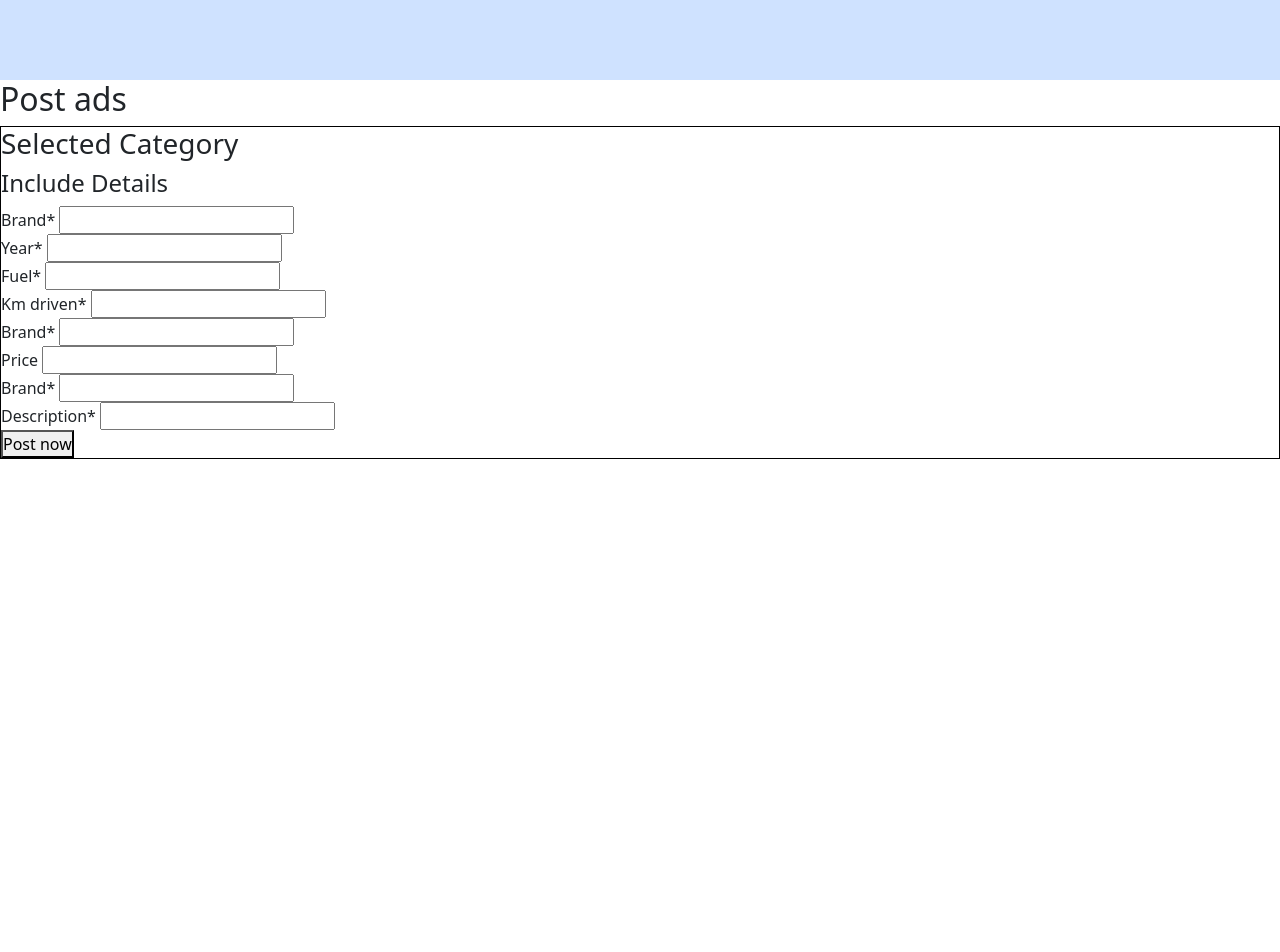
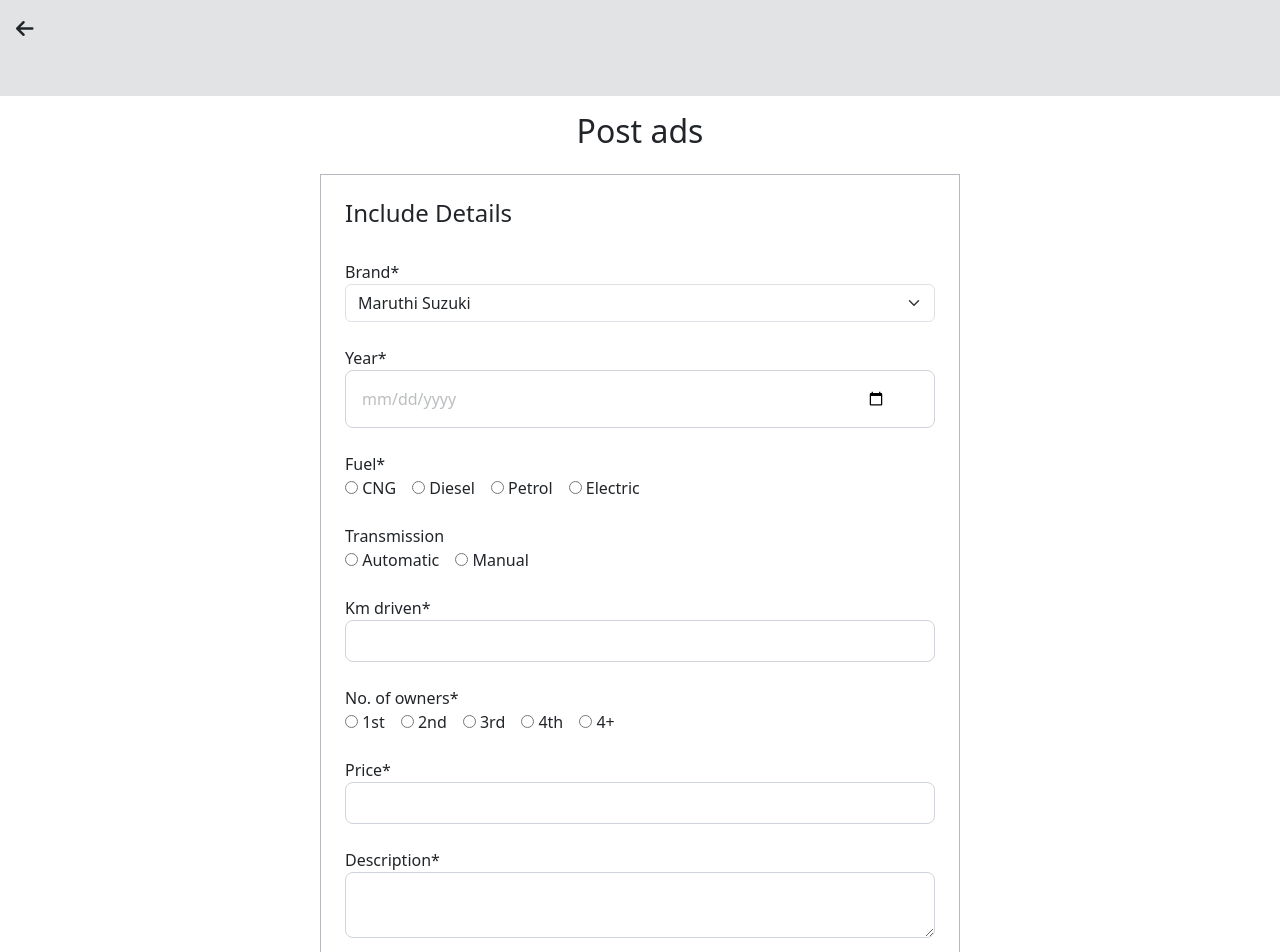
Before and after one commit to prajula255/crudw, a React (Vite) app: page /addetails in a window 1280 px wide. Shown: the top 952 px of the page. Before the commit the page ends 800 px from the top, so only its background shows below. Built offline with nearby package versions, Linux system fonts and the light colour scheme.

Commit message:
updations in profile page and adsdetailspage

```diff
--- a/src/App.jsx
+++ b/src/App.jsx
@@ -6,7 +6,7 @@ import HomePage from "./pages/homePage/homePage";
 import ProtectedRoute from "./provider/protectedRoute";
 import ProductDetails from "./pages/productDetails/productDetails";
 import ProfilePage from "./pages/profilepage";
-import AdsDetails from "./pages/adsDetails";
+import AdDetailsPage from "./pages/adsDetails";
 function App() {
   return (
     <>
@@ -17,7 +17,7 @@ function App() {
           <Route path="/home" element={<ProtectedRoute><HomePage /></ProtectedRoute>} />
           <Route path="/product-details" element={<ProductDetails />} />
           <Route path="/ads" element={<ProfilePage />} />
-          <Route path="/addetails" element={<AdsDetails/>}/>
+          <Route path="/addetails" element={<AdDetailsPage />} />
         </Routes>
       </Router>
     </>
--- a/src/pages/adsDetails.jsx
+++ b/src/pages/adsDetails.jsx
@@ -1,28 +1,98 @@
 import React from "react";
+import { useNavigate } from "react-router-dom";
 
 function AdsDetails() {
+    const navigate = useNavigate();
     return (
-        <div>
-            <nav className="bg-primary-subtle" style={{ padding: "40px" }}>
-            </nav>
-            <h2>Post ads</h2>
-            <div style={{ border: "1px solid black" }}>
-                <h3>Selected Category</h3>
-                <h4>Include Details</h4>
-                <form>
-                    <label>Brand* <input type="text" /></label><br />
-                    <label>Year* <input type="number" /></label><br />
-                    <label>Fuel* <input type="text" /></label><br />
-                    <label>Km driven* <input type="number" /></label><br />
-                    <label>Brand* <input type="text" /></label><br />
-                    <label>Price <input type="number" /></label><br />
-                    <label>Brand* <input type="text" /></label><br />
-                    <label>Description* <input type="number" /></label><br />
+        <>
+            <div className='position-fixed top-0 z-1 bg-secondary-subtle' style={{ height: "12vh", width: "100%" }}>
+                <nav className='d-flex justify-content-start align-items-center p-3'>
+                    <span onClick={() => navigate(-1)}><i className="fa-solid fa-arrow-left fa-lg"></i></span>
+                </nav>
+            </div>
 
-                    <button type="submit">Post now</button>
-                </form>
+            <div style={{ marginTop: "12vh" }}>
+                <div className='p-3 text-center'>
+                    <h2>Post ads</h2>
+                </div>
+
+                <div className='d-flex justify-content-center align-items-center'>
+                    <form className='border border-1 border-secondary border-opacity-50 w-50' style={{ minHeight: "30rem" }}>
+                        <div className='d-flex flex-column gap-3 p-4 border-bottom border-1 border-secondary border-opacity-50'>
+                            <h4>Include Details</h4>
+
+                            <div>
+                                <p className='mb-0 mt-2'>Brand*</p>
+                                <select className='form-select'>
+                                    <option>Maruthi Suzuki</option>
+                                    <option>Hyundai</option>
+                                    <option>Tata</option>
+                                    <option>Mahindra</option>
+                                </select>
+                            </div>
+
+                            <div>
+                                <p className='mb-0 mt-2'>Year*</p>
+                                <input type='date' className='form-control shadow-none ps-3 pe-5 py-3 rounded-3' />
+                            </div>
+
+                            <div>
+                                <p className='mb-0 mt-2'>Fuel*</p>
+                                <div className='d-flex flex-row gap-3'>
+                                    <label><input type="radio" name="fuel" value="CNG" /> CNG</label>
+                                    <label><input type="radio" name="fuel" value="Diesel" /> Diesel</label>
+                                    <label><input type="radio" name="fuel" value="Petrol" /> Petrol</label>
+                                    <label><input type="radio" name="fuel" value="Electric" /> Electric</label>
+                                </div>
+                            </div>
+
+                            <div>
+                                <p className="mb-0 mt-2">Transmission</p>
+                                <div className="d-flex flex-row gap-3">
+                                    <label><input type='radio' name='transmission' value='Automatic' /> Automatic</label>
+                                    <label><input type='radio' name='transmission' value='Manual' /> Manual</label>
+                                </div>
+                            </div>
+
+                            <div>
+                                <p className="mb-0 mt-2">Km driven*</p>
+                                <input type="number" min="0" step="1" className="form-control shadow-none ps-3 pe-5 py-2 rounded-3" />
+                            </div>
+
+                            <div>
+                                <p className='mb-0 mt-2'>No. of owners*</p>
+                                <div className='d-flex flex-row gap-3'>
+                                    <label><input type='radio' name='owners' value='1st' /> 1st</label>
+                                    <label><input type='radio' name='owners' value='2nd' /> 2nd</label>
+                                    <label><input type='radio' name='owners' value='3rd' /> 3rd</label>
+                                    <label><input type='radio' name='owners' value='4th' /> 4th</label>
+                                    <label><input type='radio' name='owners' value='4+' /> 4+</label>
+                                </div>
+                            </div>
+
+                            <div>
+                                <p className="mb-0 mt-2">Price*</p>
+                                <input type="text" className="form-control shadow-none ps-3 pe-5 py-2 rounded-3" />
+                            </div>
+
+                            <div>
+                                <p className="mb-0 mt-2">Description*</p>
+                                <textarea className="form-control shadow-none ps-3 pe-5 py-2 rounded-3"></textarea>
+                            </div>
+
+                            <div className='p-4 border-bottom border-1 border-secondary border-opacity-50'>
+                                <h4>    Upload Images</h4>
+                                <p>Add photo</p>
+                                <input type={"file"} multiple accept="image/*" />
+                            </div>
+                            <div className="text-center mt-3">
+                                <button type="submit" className="btn btn-primary px-4 py-2">Post now</button>
+                            </div>
+                        </div>
+                    </form>
+                </div>
             </div>
-        </div>
+        </>
     );
 }
 
--- a/src/pages/profilePage.jsx
+++ b/src/pages/profilePage.jsx
@@ -1,26 +1,44 @@
-import React from "react";
-import { useNavigate } from "react-router-dom";
+import React from 'react';
+import { useNavigate } from 'react-router-dom';
+import FooterEx from '../components/footer';
+import NavEx from '../components/navbar';
+
 function ProfilePage() {
-    const navigate = useNavigate();
-    const handleCarClick = () => {
-        navigate("/addetails")
-    }
-    return (
-        <div >
-            <nav className="bg-primary-subtle" style={{ padding: "40px" }}>
-            </nav>
-            <h2>Post ads</h2>
-            <div style={{ border: "1px solid black" }}>
-                <h4>Choose Category</h4>
-                <div style={{ border: "1px solid black", width: "20%" }} onClick={handleCarClick}>
-                    Cars<svg xmlns="http://www.w3.org/2000/svg" fill="none" viewBox="0 0 24 24" strokeWidth={1.5} stroke="currentColor" height="24" width="24">
-                        <path strokeLinecap="round" strokeLinejoin="round" d="m8.25 4.5 7.5 7.5-7.5 7.5" />
-                    </svg>
+  const navigate = useNavigate();
 
+  return (
+    <>
+      <NavEx />
+      <div style={{ backgroundColor: "#eee", padding: "20vh 0", marginLeft: "2vw" }}>
+        <div className='row'>
+          <div className='col-3 p-4 pt-0'>
+            <h2 className='fw-bold'>My Profile</h2>
+            <div className='d-flex justify-content-start align-items-center ms-3' style={{ height: "100px" }}>
+              <div className='bg-secondary p-4 rounded d-flex align-items-center justify-content-center'>
+                <span className='text-white fw-bold'>DP</span>
+              </div>
+            </div>
+            <p className="fw-semibold">Prajula K P</p>
+            <p>Member since <span className="fw-light">"registered on"</span></p>
+            <button className="fs-5 btn btn-outline-secondary w-100">Edit Profile</button>
+          </div>
 
-                </div>
+          <div className='col-9 p-3 pt-5' style={{ minHeight: "20rem" }}>
+            <div className='d-flex flex-column gap-3 align-items-center'>
+              <div className='d-flex justify-content-center align-items-center' style={{ height: "10rem" }}>
+                <i class="fa-solid fa-car" style={{ fontSize: "min(10rem, 15vw)" }}></i>
+              </div>
+              <p>Nothing listed.</p>
+              <button className="fs-5 btn btn-outline-secondary" onClick={() => navigate("/addetails ")}>
+                Start Selling
+              </button>
             </div>
+          </div>
         </div>
-    )
+      </div>
+      <FooterEx />
+    </>
+  );
 }
+
 export default ProfilePage;
```
